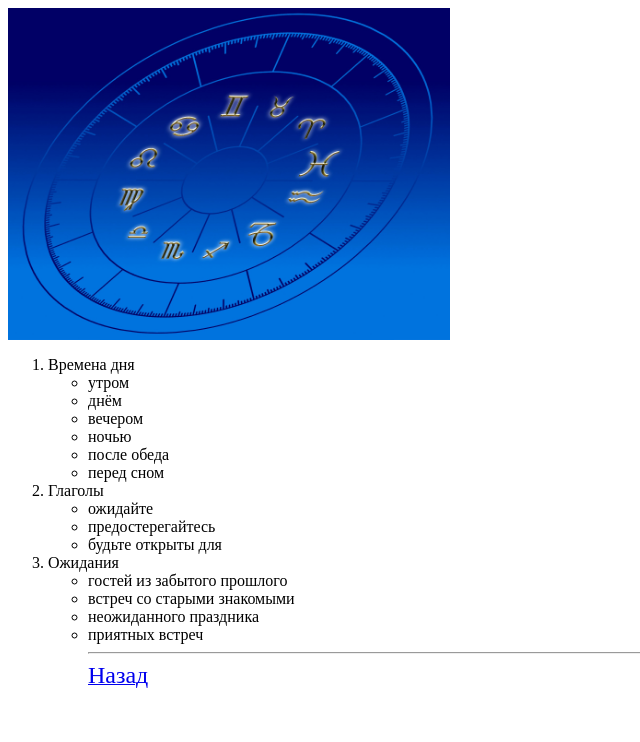
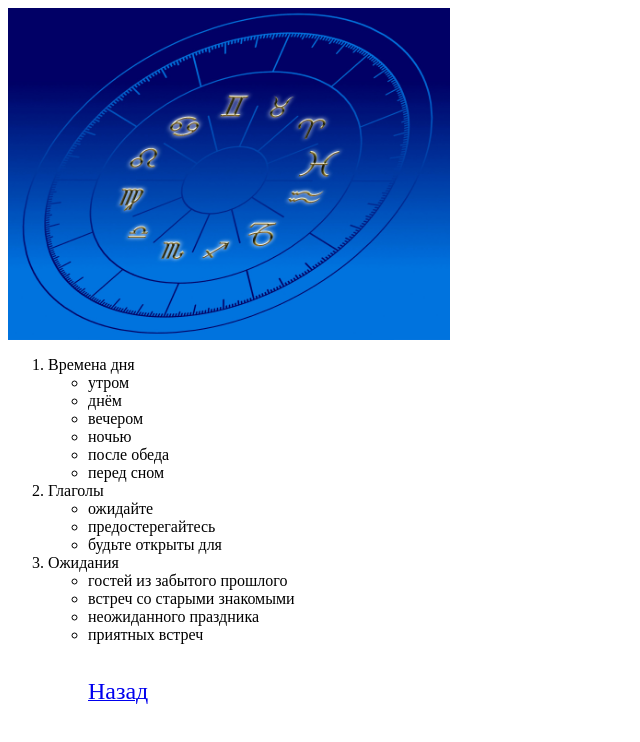
Before and after one commit to kotbegemot1/pyweb-m3-hw, a plain HTML site: page about.html in a window 1280 px wide. Shown: the whole page, without its empty margins (0-640 px from the left). Drawn offline with Linux system fonts and the light colour scheme.

Commit message:
Update horoscope

```diff
--- a/about.html
+++ b/about.html
@@ -1,4 +1,4 @@
 <html>
 		<head><meta charset='utf-8'><title>О чём это всё</title></head>
-		<body><img src='horoscope.jpg' width='35%'/><ol><li>Времена дня</li><ul><li>утром</li><li>днём</li><li>вечером</li><li>ночью</li><li>после обеда</li><li>перед сном</li></ul><li>Глаголы</li><ul><li>ожидайте</li><li>предостерегайтесь</li><li>будьте открыты для</li></ul><li>Ожидания</li><ul><li>гостей из забытого прошлого</li><li>встреч со старыми знакомыми</li><li>неожиданного праздника</li><li>приятных встреч</li><hr/><a href="index.html"><font size="5">Назад</font></a></body>
+		<body><img src='horoscope.jpg' width='35%'/><ol><li>Времена дня</li><ul><li>утром</li><li>днём</li><li>вечером</li><li>ночью</li><li>после обеда</li><li>перед сном</li></ul><li>Глаголы</li><ul><li>ожидайте</li><li>предостерегайтесь</li><li>будьте открыты для</li></ul><li>Ожидания</li><ul><li>гостей из забытого прошлого</li><li>встреч со старыми знакомыми</li><li>неожиданного праздника</li><li>приятных встреч</li></br><p><a href="index.html"><font size="5">Назад</font></a></p></body>
 		</html>
```
